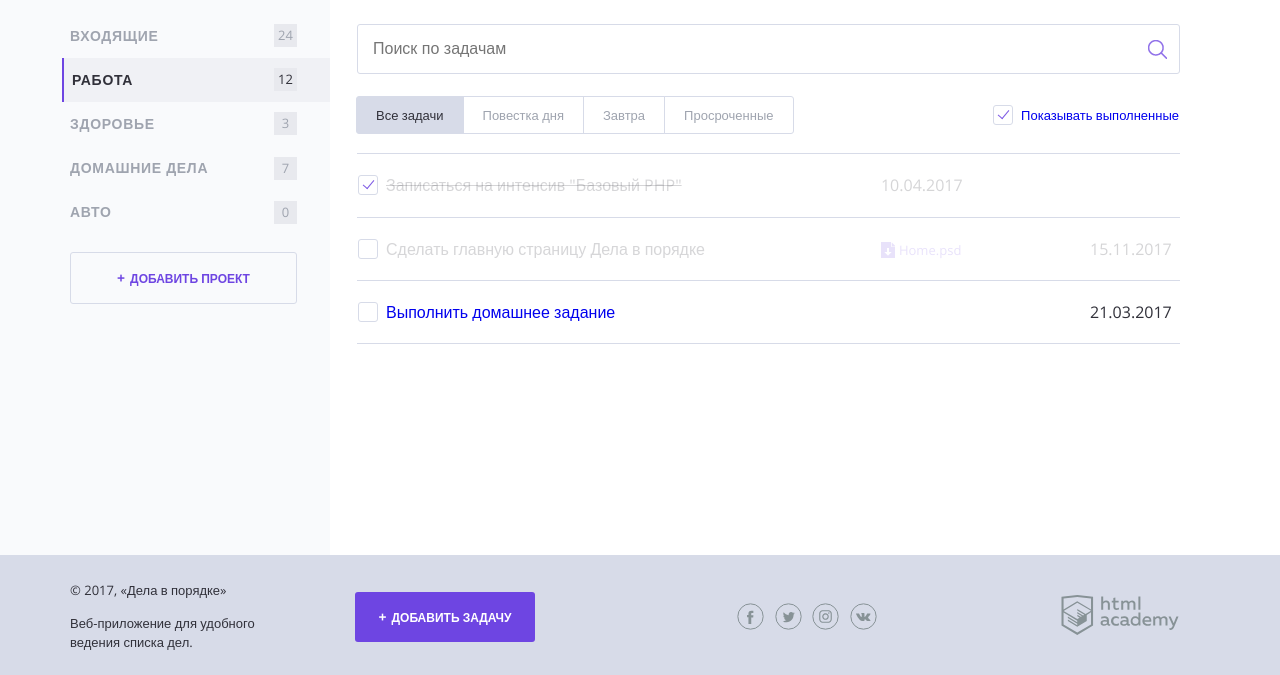
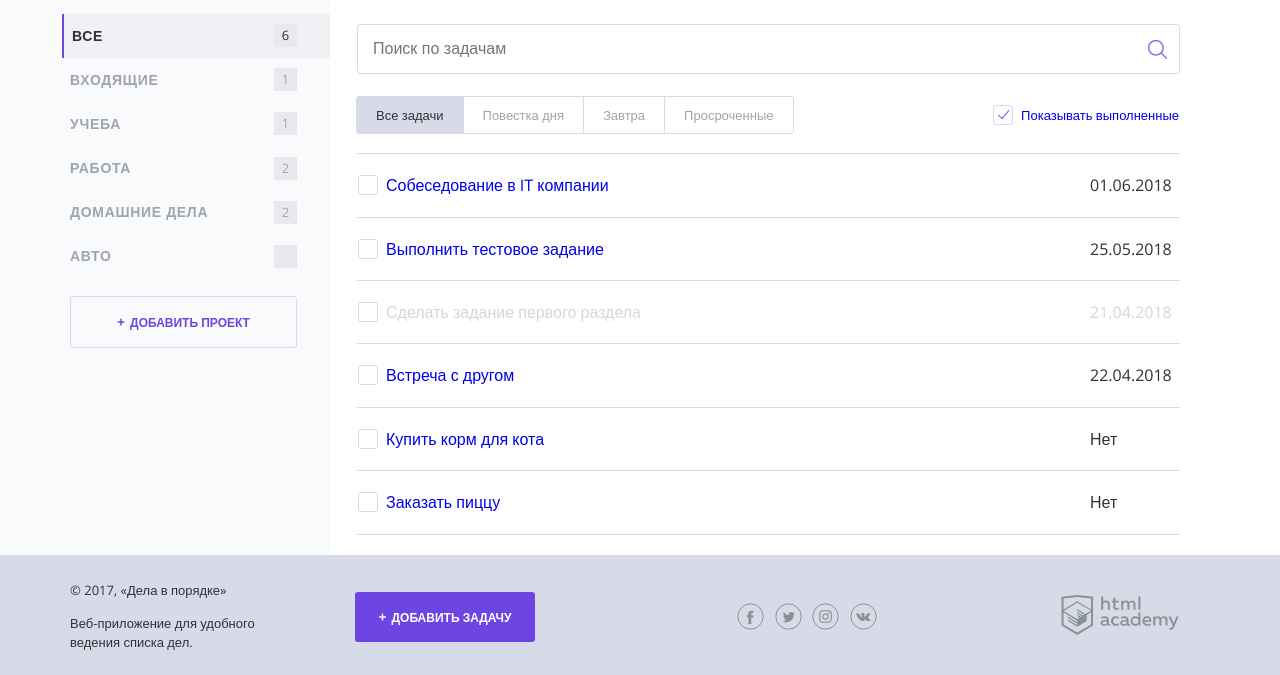
Before and after one commit to kulibabav/116543-doingsdone, a PHP site: page / in a window 1280 px wide. Shown: the part 125-800 px from the top of the page. Run offline with PHP 8.4, Linux system fonts and the light colour scheme; data that the repository does not hold is empty.

Commit message:
Выполнил задание #6

```diff
--- a/index.php
+++ b/index.php
@@ -14,6 +14,52 @@
 
 // в эту переменную запишите кол-во дней до даты задачи
 $days_until_deadline = floor(($task_deadline_ts - $current_ts) / 86400);
+
+// массив проектов
+$array_projects = ['Все', 'Входящие', 'Учеба', 'Работа', 'Домашние дела', 'Авто'];
+
+// массив задач
+$array_tasks = [
+	[
+		'name' => 'Собеседование в IT компании',
+		'date' => '01.06.2018',
+		'project' => 'Работа',
+		'done' => false
+	],
+	[
+		'name' => 'Выполнить тестовое задание',
+		'date' => '25.05.2018',
+		'project' => 'Работа',
+		'done' => false
+	],
+	[
+		'name' => 'Сделать задание первого раздела',
+		'date' => '21.04.2018',
+		'project' => 'Учеба',
+		'done' => true
+	],
+	[
+		'name' => 'Встреча с другом',
+		'date' => '22.04.2018',
+		'project' => 'Входящие',
+		'done' => false
+	],
+	[
+		'name' => 'Купить корм для кота',
+		'date' => 'Нет',
+		'project' => 'Домашние дела',
+		'done' => false
+	],
+	[
+		'name' => 'Заказать пиццу',
+		'date' => 'Нет',
+		'project' => 'Домашние дела',
+		'done' => false
+	]
+];
+
+// подсчет числа задач по проектам
+$array_projects_saturation = array_count_values(array_column($array_tasks, 'project'));
 ?>
 <!DOCTYPE html>
 <html lang="ru">
@@ -58,30 +104,24 @@
 
                 <nav class="main-navigation">
                     <ul class="main-navigation__list">
-                        <li class="main-navigation__list-item">
-                            <a class="main-navigation__list-item-link" href="#">Входящие</a>
-                            <span class="main-navigation__list-item-count">24</span>
+                        <?php
+							foreach ($array_projects as $index => $project) :
+						?>
+								<li class="main-navigation__list-item <?php if ($index==0) : echo 'main-navigation__list-item--active'; endif;?>">
+									<a class="main-navigation__list-item-link" href="#"><?=$project?></a>
+									<span class="main-navigation__list-item-count">
+										<?php
+											if ($project=='Все') :
+												echo count($array_tasks);
+											else:
+												echo $array_projects_saturation[$project];
+											endif;
+										?>
+									</span>
 								</li>
-
-                        <li class="main-navigation__list-item main-navigation__list-item--active">
-                            <a class="main-navigation__list-item-link" href="#">Работа</a>
-                            <span class="main-navigation__list-item-count">12</span>
-                        </li>
-
-                        <li class="main-navigation__list-item">
-                            <a class="main-navigation__list-item-link" href="#">Здоровье</a>
-                            <span class="main-navigation__list-item-count">3</span>
-                        </li>
-
-                        <li class="main-navigation__list-item">
-                            <a class="main-navigation__list-item-link" href="#">Домашние дела</a>
-                            <span class="main-navigation__list-item-count">7</span>
-                        </li>
-
-                        <li class="main-navigation__list-item">
-                            <a class="main-navigation__list-item-link" href="#">Авто</a>
-                            <span class="main-navigation__list-item-count">0</span>
-                        </li>
+						<?php
+							endforeach;
+						?>
                     </ul>
                 </nav>
 
@@ -115,52 +155,28 @@
                 </div>
 
                 <table class="tasks">
-                    <?php if ($show_complete_tasks==1) : ?>
-						<tr class="tasks__item task task--completed">
-							<td class="task__select">
-								<label class="checkbox task__checkbox">
-									<input class="checkbox__input visually-hidden" type="checkbox" checked>
-									<span class="checkbox__text">Записаться на интенсив "Базовый PHP"</span>
-								</label>
-							</td>
-							<td class="task__date">10.04.2017</td>
-
-							<td class="task__controls">
-							</td>
-						</tr>
-					<?php endif; ?>
-					<!--показывать следующий тег <tr/>, если переменная равна единице-->
-                    <tr class="tasks__item task task--completed <?php if ($days_until_deadline <= 0) : echo 'task--important'; endif; ?>">
-                        <td class="task__select">
-                            <label class="checkbox task__checkbox">
-                                <input class="checkbox__input visually-hidden" type="checkbox" checked>
-                                <a href="/"><span class="checkbox__text">Сделать главную страницу Дела в порядке</span></a>
-                            </label>
-
-                        </td>
-
-                        <td class="task__file">
-                            <a class="download-link" href="#">Home.psd</a>
-                        </td>
-
-                        <td class="task__date"><?=$date_deadline?></td>
-                    </tr>
-
-                    <tr class="tasks__item task">
+                    <?php
+						foreach ($array_tasks as $index => $task) :
+					?>
+							<tr class="tasks__item task <?php if ($task['done']) : echo 'task--completed'; endif;?>">
 								<td class="task__select">
 									<label class="checkbox task__checkbox">
 										<input class="checkbox__input visually-hidden" type="checkbox">
-                                <a href="/"><span class="checkbox__text">Выполнить домашнее задание</span></a>
+										<a href="/"><span class="checkbox__text"><?=$task['name']?></span></a>
 									</label>
 								</td>
 
 								<td class="task__file">
 								</td>
 
-                        <td class="task__date">21.03.2017</td>
+								<td class="task__date"><?=$task['date']?></td>
 							</tr>
+					<?php
+						endforeach;
+					?>
                 </table>
             </main>
+
         </div>
     </div>
 </div>
```
Lines whose indentation alone changed are shown as unchanged.
